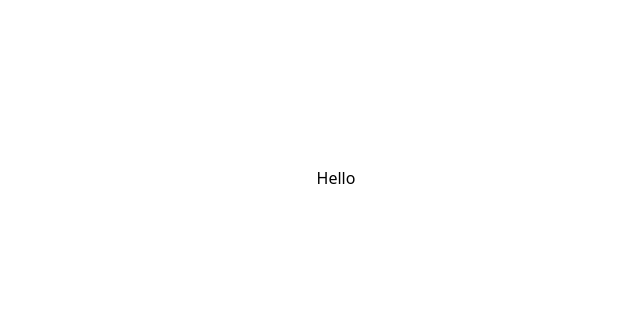
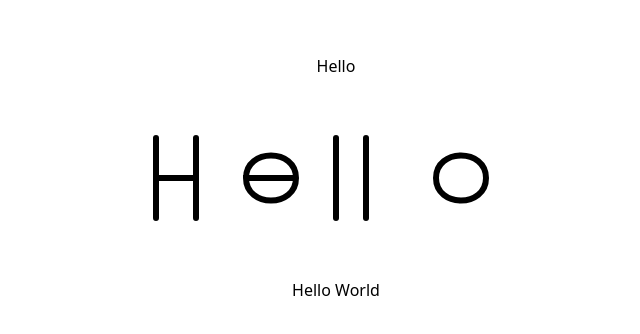
Before and after one commit to fouadmo1223/Framer, a React (Vite) app: page / in a window 1280 px wide. Shown: the part 222-556 px from the top of the page, without its empty margins (304-944 px from the left). Built offline with nearby package versions, Linux system fonts and the light colour scheme.

Commit message:
add svg and text animation

```diff
--- a/src/App.jsx
+++ b/src/App.jsx
@@ -5,6 +5,8 @@ import Navbar from "./motion/pagesAnimation/Navbar";
 import TextAnimation from "./motion/TextAnimation";
 import Bee from "./motion/Bee";
 import Starter from "./gsap/Starter";
+import HelloSVG from "./gsap/Hellosvg";
+import ClickEvent from "./gsap/ClickEvent";
 
 // Reusable Page Wrapper (for animations)
 const PageTransition = ({ children }) => {
@@ -79,7 +81,12 @@ function App() {
       </div> */}
 
       {/* GSAAAAP  */}
-      <Starter />
+
+      <div className="min-h-screen w-full flex-col flex justify-center items-center gap-10">
+        <Starter />
+        <HelloSVG />
+        <ClickEvent />
+      </div>
     </>
   );
 }
--- /dev/null
+++ b/src/gsap/ClickEvent.jsx
@@ -0,0 +1,31 @@
+import React, { useRef } from "react";
+import gsap from "gsap";
+
+const ClickEvent = () => {
+  const text = useRef(null);
+
+  const handleClick = () => {
+    gsap.to(text.current, {
+      x: 100,
+      duration: 0.6,
+      ease: "back.out(1.7)", // spring effect
+      onComplete: () => {
+        gsap.to(text.current, {
+          x: 0,
+          duration: 0.6,
+          ease: "back.out(1.7)",
+        });
+      },
+    });
+  };
+
+  return (
+    <div>
+      <p ref={text} onClick={handleClick} style={{ cursor: "pointer" }}>
+        Hello World
+      </p>
+    </div>
+  );
+};
+
+export default ClickEvent;
--- /dev/null
+++ b/src/gsap/HelloSVG.jsx
@@ -0,0 +1,96 @@
+import React, { useRef } from "react";
+import gsap from "gsap";
+import { useGSAP } from "@gsap/react";
+
+const HelloDraw = () => {
+  const svgRef = useRef(null);
+
+ useGSAP(() => {
+   const paths = svgRef.current.querySelectorAll("path");
+
+   paths.forEach((path) => {
+     const length = path.getTotalLength();
+
+     path.style.strokeDasharray = length;
+     path.style.strokeDashoffset = length;
+     path.style.opacity = 1;
+     path.style.transformOrigin = "50% 50%";
+   });
+
+   gsap.fromTo(
+     paths,
+     {
+       strokeDashoffset: (length) => length,
+       y: 100,
+       rotate: 50,
+       opacity: 0,
+     },
+     {
+       strokeDashoffset: 0,
+       y: 0,
+       rotate: 0,
+       opacity: 1,
+       duration: 1.2,
+       ease: "power3.out",
+       stagger: 0.2,
+     }
+   );
+ });
+
+
+  return (
+    <svg
+      ref={svgRef}
+      width="400"
+      height="120"
+      viewBox="0 0 400 120"
+      fill="none"
+      xmlns="http://www.w3.org/2000/svg"
+    >
+      {/* H */}
+      <path
+        d="M20 20 V100 M20 60 H60 M60 20 V100"
+        stroke="#000"
+        strokeWidth="6"
+        strokeLinecap="round"
+        fill="none"
+      />
+
+      {/* e */}
+      <path
+        d="M110 60 C110 30 160 30 160 60 C160 90 110 90 110 60 H160"
+        stroke="#000"
+        strokeWidth="6"
+        strokeLinecap="round"
+        fill="none"
+      />
+
+      {/* l */}
+      <path
+        d="M200 20 V100"
+        stroke="#000"
+        strokeWidth="6"
+        strokeLinecap="round"
+      />
+
+      {/* l */}
+      <path
+        d="M230 20 V100"
+        stroke="#000"
+        strokeWidth="6"
+        strokeLinecap="round"
+      />
+
+      {/* o */}
+      <path
+        d="M300 60 C300 30 350 30 350 60 C350 90 300 90 300 60 Z"
+        stroke="#000"
+        strokeWidth="6"
+        strokeLinecap="round"
+        fill="none"
+      />
+    </svg>
+  );
+};
+
+export default HelloDraw;
--- a/src/gsap/Starter.jsx
+++ b/src/gsap/Starter.jsx
@@ -6,6 +6,8 @@ const Starter = () => {
   const head = useRef(null);
 
   useGSAP(() => {
+    // gsap.from(".head", {
+
     gsap.from(head.current, {
       x: 50,
       opacity: 0,
@@ -15,8 +17,10 @@ const Starter = () => {
   });
 
   return (
-    <div className="min-h-screen w-full flex justify-center items-center">
-      <h2 ref={head}>Hello</h2>
+    <div className="">
+      <h2 className="head" ref={head}>
+        Hello
+      </h2>
     </div>
   );
 };
```
